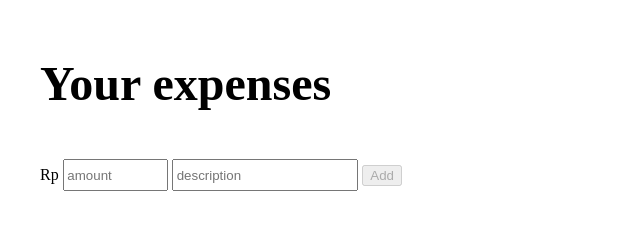
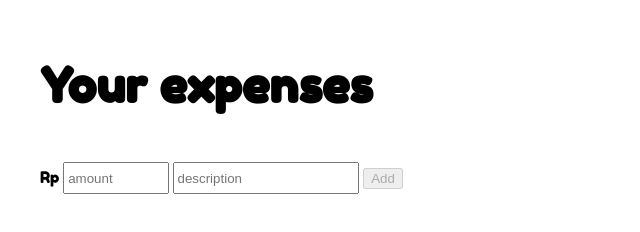
Before and after one commit to rizaldim/Green, a website: page src/pages/index.html in a window 1280 px wide. Shown: the whole page, without its empty margins (0-640 px from the left). Drawn offline with Linux system fonts and the light colour scheme.

Commit message:
Use Fredoka font

```diff
--- a/src/css/style.css
+++ b/src/css/style.css
@@ -1,5 +1,5 @@
-.container {
-	padding: 1em 2em;
+body {
+	font-family: 'Fredoka One', cursive;
 }
 
 h1 {
@@ -18,6 +18,11 @@ td, th {
 	padding: .5em;
 }
 
+.container {
+	padding: 1em 2em;
+	height: 100vh;
+}
+
 .stack > * + * {
 	margin-top: 3em;
 }
--- a/src/pages/index.html
+++ b/src/pages/index.html
@@ -3,6 +3,7 @@
 <head>
 	<meta charset="utf-8">
 	<title>Money Be Green, Mf!!!</title>
+	<link href="https://fonts.googleapis.com/css2?family=Fredoka+One&display=swap" rel="stylesheet">
 	<link rel="stylesheet" href="/css/style.css">
 </head>
 <body>
```
